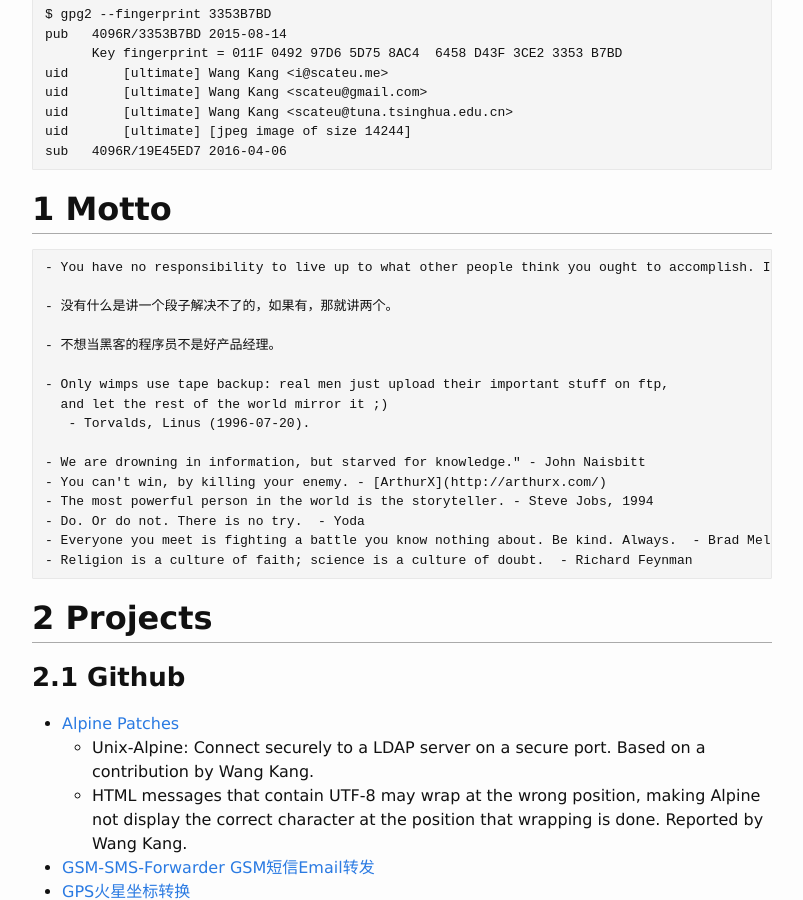
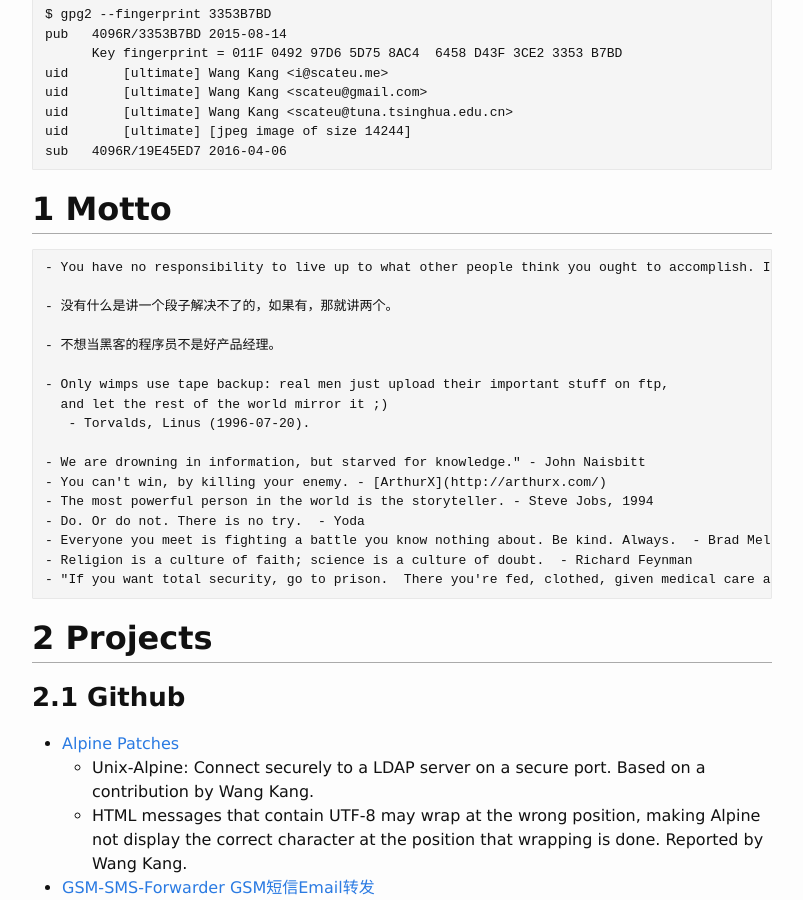
Before and after one commit to scateu/scateu.github.io, a Jekyll site: the page built from _pages/01-about.md, in a window 1280 px wide and 900 px high, scrolled down 319 px. Shown: the whole window, without its empty margins (238-1041 px from the left). Built offline with Jekyll 4.4.1, drawn with Linux system fonts in a browser that asks for light colours; comment, search, counter and statistics services are not loaded.

Commit message:
Update 01-about.md

```diff
--- a/_pages/01-about.md
+++ b/_pages/01-about.md
@@ -35,6 +35,7 @@ permalink: /about/
     - Do. Or do not. There is no try.  - Yoda
     - Everyone you meet is fighting a battle you know nothing about. Be kind. Always.  - Brad Meltzer
     - Religion is a culture of faith; science is a culture of doubt.  - Richard Feynman
+    - "If you want total security, go to prison.  There you're fed, clothed, given medical care and so on. The only thing lacking ... is freedom." - President Eisenhower
 
 ## 2 Projects
 
```
